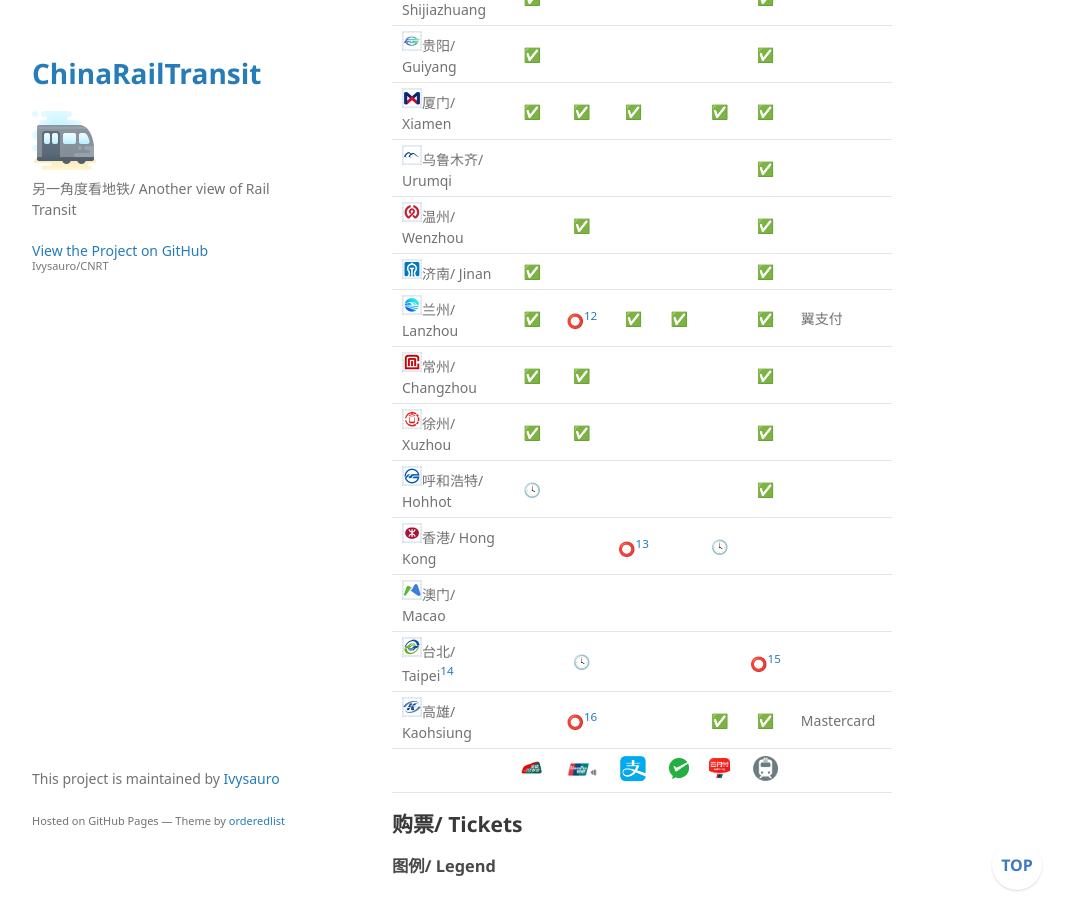
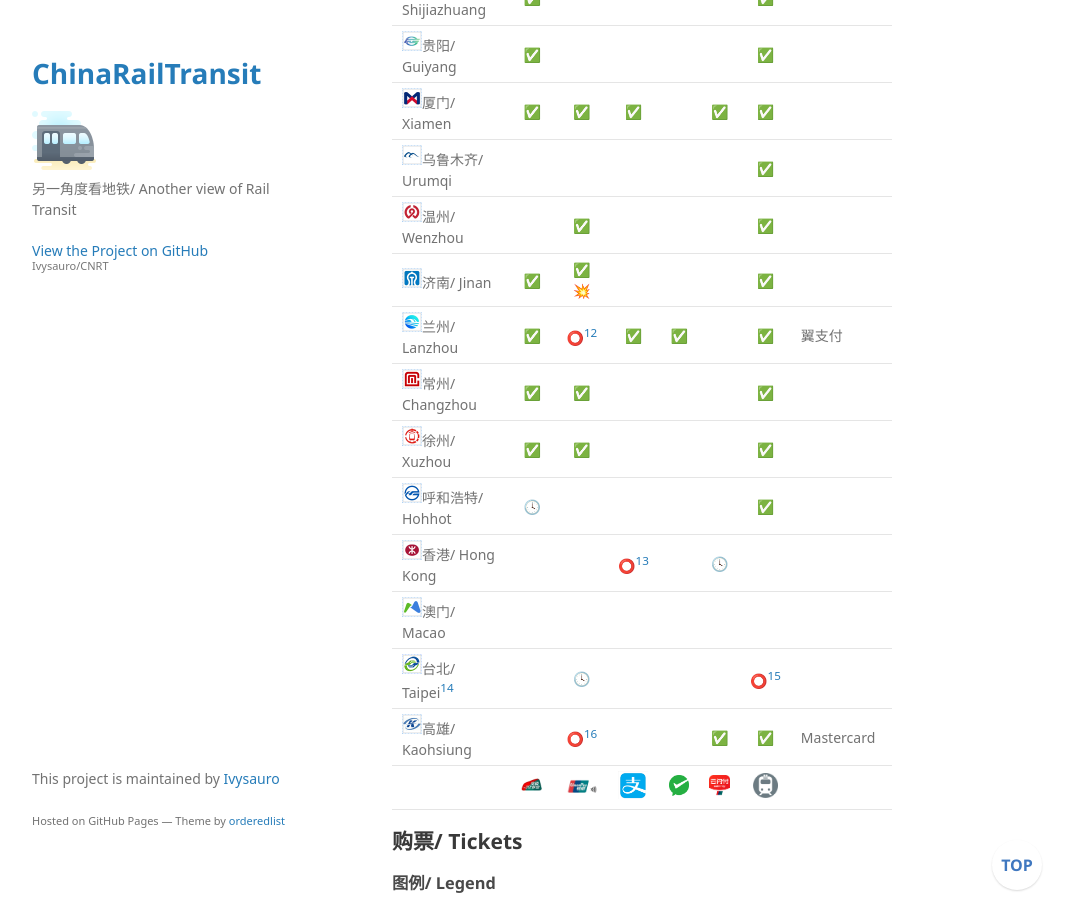
Before and after one commit to Ivysauro/CNRT, a Jekyll site: the page built from data/Pay.md, in a window 1280 px wide and 900 px high, scrolled down 2504 px. Shown: the whole window, without its empty margins (178-1249 px from the left). Built offline with Jekyll 4.4.1, drawn with Linux system fonts in a browser that asks for light colours; some web fonts are replaced; our own code applies the rules of GitHub Pages for plain Markdown files; a script that is not in the unit is left out.

Commit message:
🍊更新济南数据及评分

```diff
--- a/data/Pay.md
+++ b/data/Pay.md
@@ -68,7 +68,7 @@
 | <img src="https://raw.githubusercontent.com/Ivysauro/CNRT/master/images/city/xm.gif" width="20" hegiht="20"/>厦门/ Xiamen | ✅ | ✅ | ✅ | | ✅ | ✅ | |
 | <img src="https://raw.githubusercontent.com/Ivysauro/CNRT/master/images/city/wlmq.gif" width="20" hegiht="20"/>乌鲁木齐/ Urumqi | | | | | | ✅ | |
 | <img src="https://raw.githubusercontent.com/Ivysauro/CNRT/master/images/city/wz.gif" width="20" hegiht="20"/>温州/ Wenzhou | | ✅ | | | | ✅ | |
-| <img src="https://raw.githubusercontent.com/Ivysauro/CNRT/master/images/city/jn.gif" width="20" hegiht="20"/>济南/ Jinan | ✅ | | | | | ✅ | |
+| <img src="https://raw.githubusercontent.com/Ivysauro/CNRT/master/images/city/jn.gif" width="20" hegiht="20"/>济南/ Jinan | ✅ | ✅💥 | | | | ✅ | |
 | <img src="https://raw.githubusercontent.com/Ivysauro/CNRT/master/images/city/lz.gif" width="20" hegiht="20"/>兰州/ Lanzhou | ✅ | ⭕[^lz] | ✅ | ✅ | | ✅ | 翼支付 |
 | <img src="https://raw.githubusercontent.com/Ivysauro/CNRT/master/images/city/cz.gif" width="20" hegiht="20"/>常州/ Changzhou | ✅ | ✅ | | | | ✅ |
 | <img src="https://raw.githubusercontent.com/Ivysauro/CNRT/master/images/city/xz.gif" width="20" hegiht="20"/>徐州/ Xuzhou | ✅ | ✅ | | | | ✅ |
@@ -242,7 +242,7 @@
 | <img src="https://raw.githubusercontent.com/Ivysauro/CNRT/master/images/city/xm.gif" width="20" hegiht="20"/>厦门/ Xiamen | ✅ | ⭕ | ✅ | ✅ | ✅ | 90 |
 | <img src="https://raw.githubusercontent.com/Ivysauro/CNRT/master/images/city/wlmq.gif" width="20" hegiht="20"/>乌鲁木齐/ Urumqi | ⭕ | ⭕ | ❌ | ❌ | ❌ | 20 |
 | <img src="https://raw.githubusercontent.com/Ivysauro/CNRT/master/images/city/wz.gif" width="20" hegiht="20"/>温州/ Wenzhou | ⭕ | ⭕ | ✅ | ❌ | ❌ | 40 |
-| <img src="https://raw.githubusercontent.com/Ivysauro/CNRT/master/images/city/jn.gif" width="20" hegiht="20"/>济南/ Jinan | ⭕ | ⭕ | ❌ | ✅ | ❌ | 40 |
+| <img src="https://raw.githubusercontent.com/Ivysauro/CNRT/master/images/city/jn.gif" width="20" hegiht="20"/>济南/ Jinan | ⭕ | ⭕ | ✅ | ✅ | ❌ | 60 |
 | <img src="https://raw.githubusercontent.com/Ivysauro/CNRT/master/images/city/lz.gif" width="20" hegiht="20"/>兰州/ Lanzhou | ✅ | ✅ | ⭕ | ✅ | ⭕ | 80 |
 | <img src="https://raw.githubusercontent.com/Ivysauro/CNRT/master/images/city/cz.gif" width="20" hegiht="20"/>常州/ Changzhou | ⭕ | ⭕ | ✅ | ✅ | ✅ | 80 |
 | <img src="https://raw.githubusercontent.com/Ivysauro/CNRT/master/images/city/xz.gif" width="20" hegiht="20"/>徐州/ Xuzhou | ❌ | ❌ | ✅ | ✅ | ⭕ | 50 |
```
